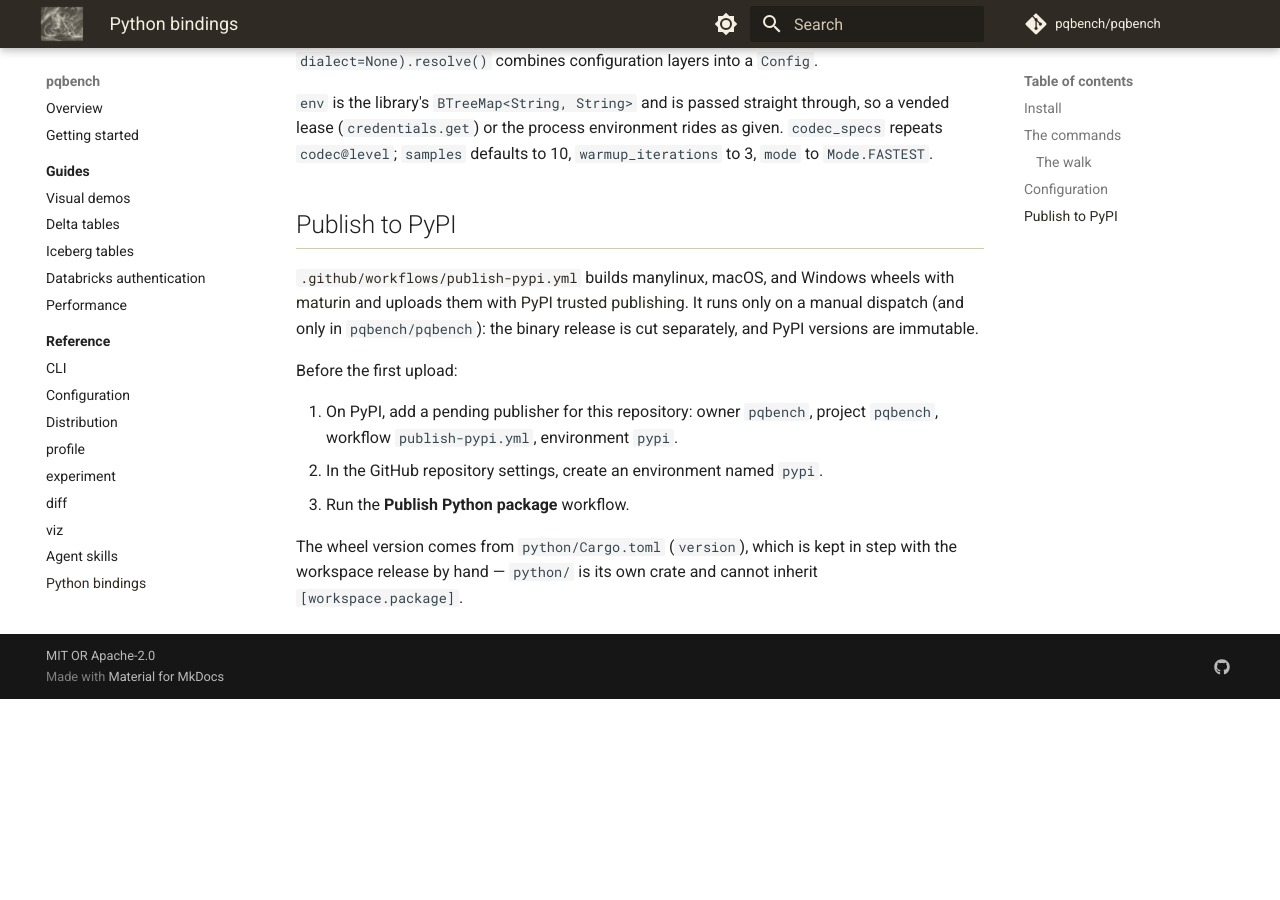
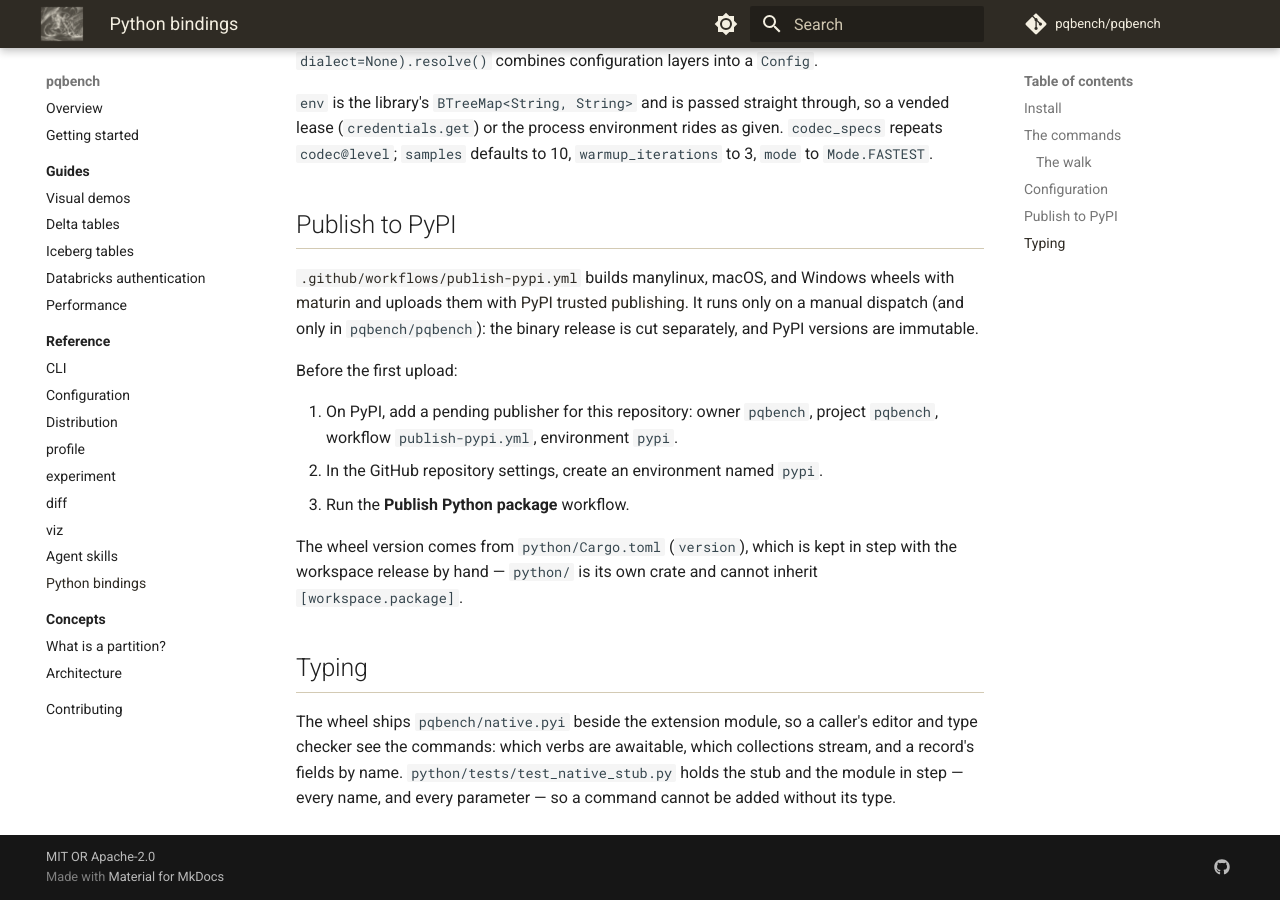
Before and after one commit to pqbench/pqbench, an MkDocs documentation site: the page built from docs/python.md, in a window 1280 px wide and 900 px high, scrolled down 2538 px. Built offline with MkDocs 1.6.1 and Material for MkDocs 9.7.7, drawn with Linux system fonts in a browser that asks for light colours; comment, search, counter and statistics services are not loaded; before the commit the page ends 3237 px from its top, so only the background shows below that.

Commit message:
docs(python): point at the stub from the bindings page
The page is the README plus this page's own text. The README ships as the
package description, so the note about the stub belongs here.

Where the binding's types come from — the erased awaitables, the sibling
bindings whose stubs this follows, the submodules a stub has to express as
nested classes — stays in the stub's own header, where a contributor changing a
command will see it.

```diff
--- a/docs/python.md
+++ b/docs/python.md
@@ -11,3 +11,11 @@
 the headings above it move. -->
 
 --8<-- "python/README.md:13:"
+
+## Typing
+
+The wheel ships `pqbench/native.pyi` beside the extension module, so a caller's
+editor and type checker see the commands: which verbs are awaitable, which
+collections stream, and a record's fields by name. `python/tests/test_native_stub.py`
+holds the stub and the module in step — every name, and every parameter — so a
+command cannot be added without its type.
```
